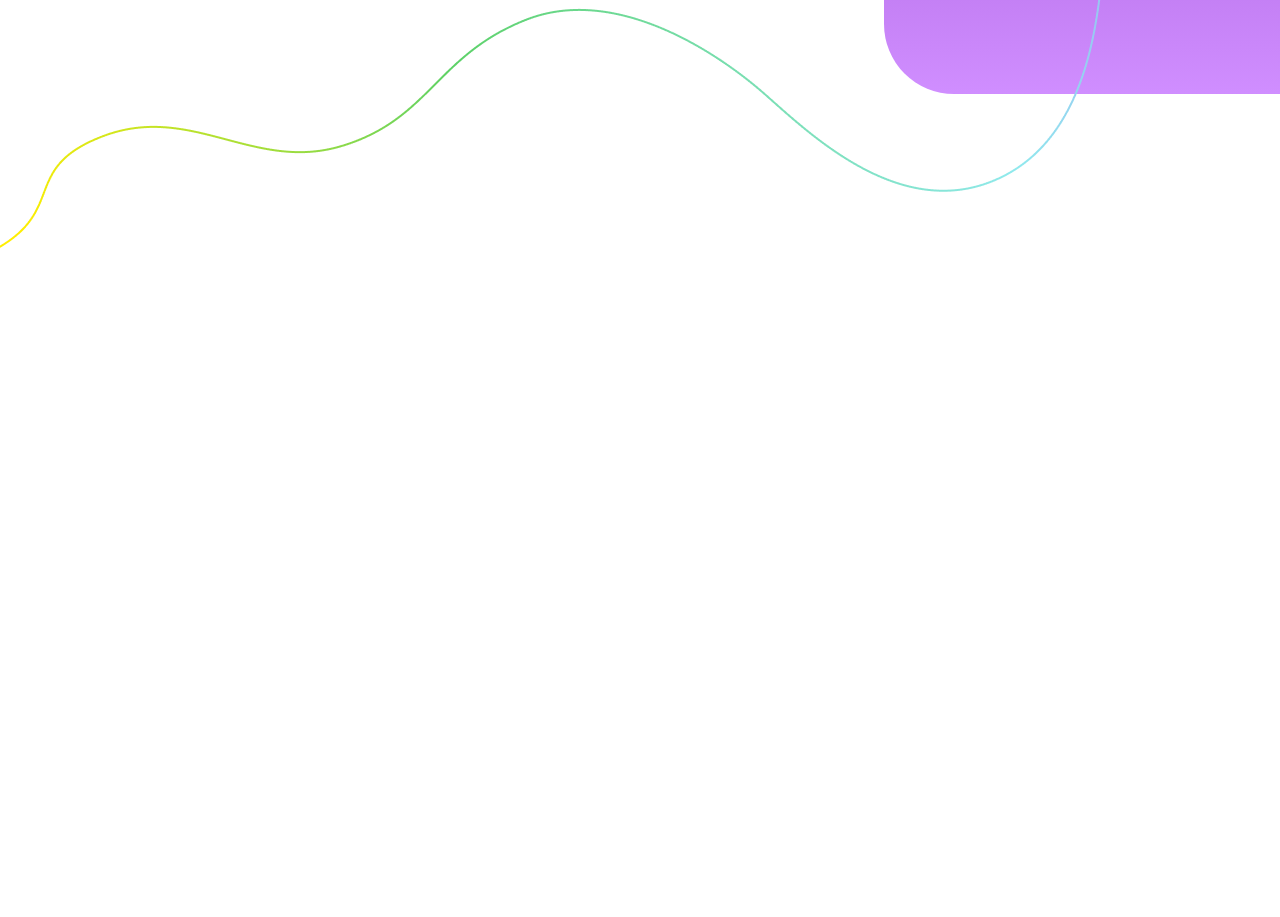
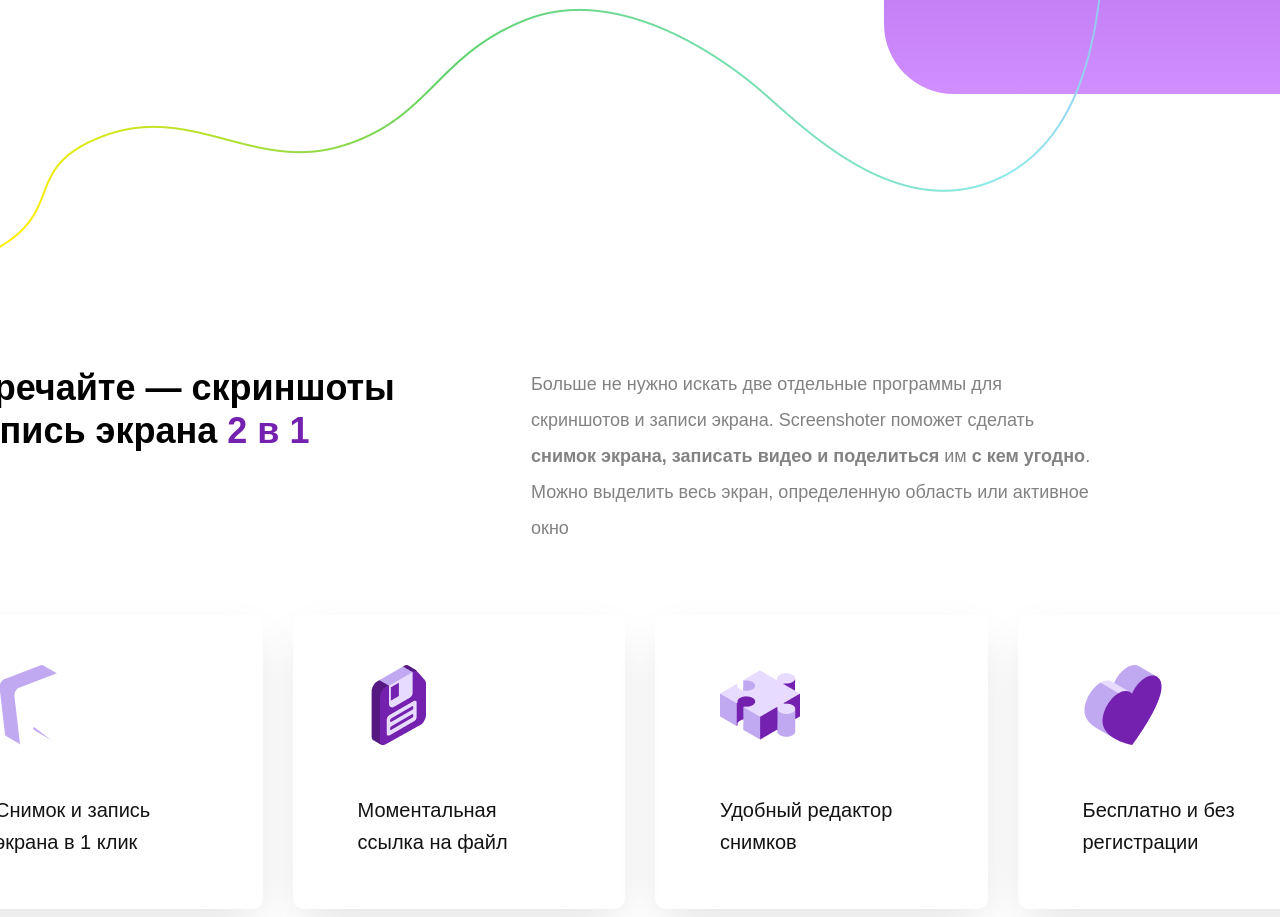
Before and after one commit to liudmila-sorokina/Construction-company, a plain HTML site: page screenshooter/index.html in a window 1280 px wide. Shown: the part 813-1730 px from the top of the page. Before the commit the page ends 1089 px from the top, so only its background shows below. Drawn offline with Linux system fonts and the light colour scheme.

Commit message:
meet_screenshoot

```diff
--- a/screenshooter/css/style.css
+++ b/screenshooter/css/style.css
@@ -129,7 +129,7 @@ ul {
   width: 848px;
   height: 477px;
   z-index: 3;
-  }
+}
 
 .do-screenshot__pictures-section {
   width: 848px;
@@ -173,3 +173,75 @@ ul {
   bottom: -370px;
   z-index: 2;
 }
+
+.meet-screenshot {
+  display: flex;
+  flex-direction: column;
+  padding-top: 460px;
+  width: 1420px;
+  font-family: 'Rubik', sans-serif;
+  font-style: normal;
+}
+
+.meet-screenshot__about {
+  display: flex;
+  justify-content: flex-start;
+}
+
+.meet-screenshot__variants {
+  display: flex;
+  padding-top: 80px;
+}
+
+.meet-screenshot__title {
+  width: 473px;
+  height: 86px;
+  margin: 0;
+  font-weight: 700;
+  font-size: 36px;
+  line-height: 43px;
+}
+
+.meet-screenshot__description {
+  width: 571px;
+  height: 169px;
+  padding-left: 128px;
+
+  margin: 0;
+  font-weight: 400;
+  font-size: 18px;
+  line-height: 200%;
+  color: #828282;
+}
+
+.meet-screenshot__decoration {
+  color: #7421B0;
+}
+
+.meet-screenshot__item {
+  width: 338px;
+  height: 244px;
+  padding-top: 50px;
+  padding-left: 65px;
+  margin-right: 30px;
+  box-shadow: 0px 18px 45px -10px rgba(0, 0, 0, 0.13);
+  border-radius: 10px;
+  font-weight: 500;
+  font-size: 20px;
+  line-height: 160%;
+  color: #131313;
+}
+
+.meet-screenshot__item:last-child {
+  margin-right: 0;
+}
+
+.meet-screenshot__information {
+  width: 185px;
+  margin-top: 40px;
+}
+
+.meet-screenshot__item:hover {
+  background-color: #7421B0;
+  color: #FFFFFF;
+}
--- a/screenshooter/index.html
+++ b/screenshooter/index.html
@@ -51,6 +51,53 @@
       </div>
       <img class="do-screenshot__rainbow" alt="rainbow" src="./DecorativeLine.png">
     </section>
+    <section class="meet-screenshot">
+      <div class="meet-screenshot__about">
+
+        <h2 class="meet-screenshot__title">
+          Встречайте — скриншоты
+          и запись экрана
+          <span class="meet-screenshot__decoration">2 в 1</span>
+        </h2>
+
+
+        <p class="meet-screenshot__description">
+          Больше не нужно искать две отдельные программы
+          для скриншотов и записи экрана. Screenshoter поможет сделать <b>снимок экрана, записать видео и поделиться</b>
+          им <b>с кем угодно</b>. Можно выделить весь экран, определенную область или активное окно
+        </p>
+      </div>
+      <ul class="meet-screenshot__variants">
+        <li class="meet-screenshot__item">
+          <img src="./001-cursor.png" alt="cursor">
+          <div class="meet-screenshot__information">
+            Снимок и запись
+            экрана в 1 клик
+          </div>
+        </li>
+        <li class="meet-screenshot__item">
+          <img src="./003-save.png" alt="floopy-disc">
+          <div class="meet-screenshot__information">
+            Моментальная
+            ссылка на файл
+          </div>
+        </li>
+        <li class="meet-screenshot__item">
+          <img src="./001-puzzle.png" alt="pazzle">
+          <div class="meet-screenshot__information">
+            Удобный
+            редактор снимков
+          </div>
+        </li>
+        <li class="meet-screenshot__item">
+          <img src="./002-heart.png" alt="heart">
+          <div class="meet-screenshot__information">
+            Бесплатно
+            и без регистрации
+          </div>
+        </li>
+      </ul>
+    </section>
   </main>
 </body>
 
```
Also changed, not shown: screenshooter/001-cursor.png (added), screenshooter/001-puzzle.png (added), screenshooter/002-heart.png (added), screenshooter/003-save.png (added).
